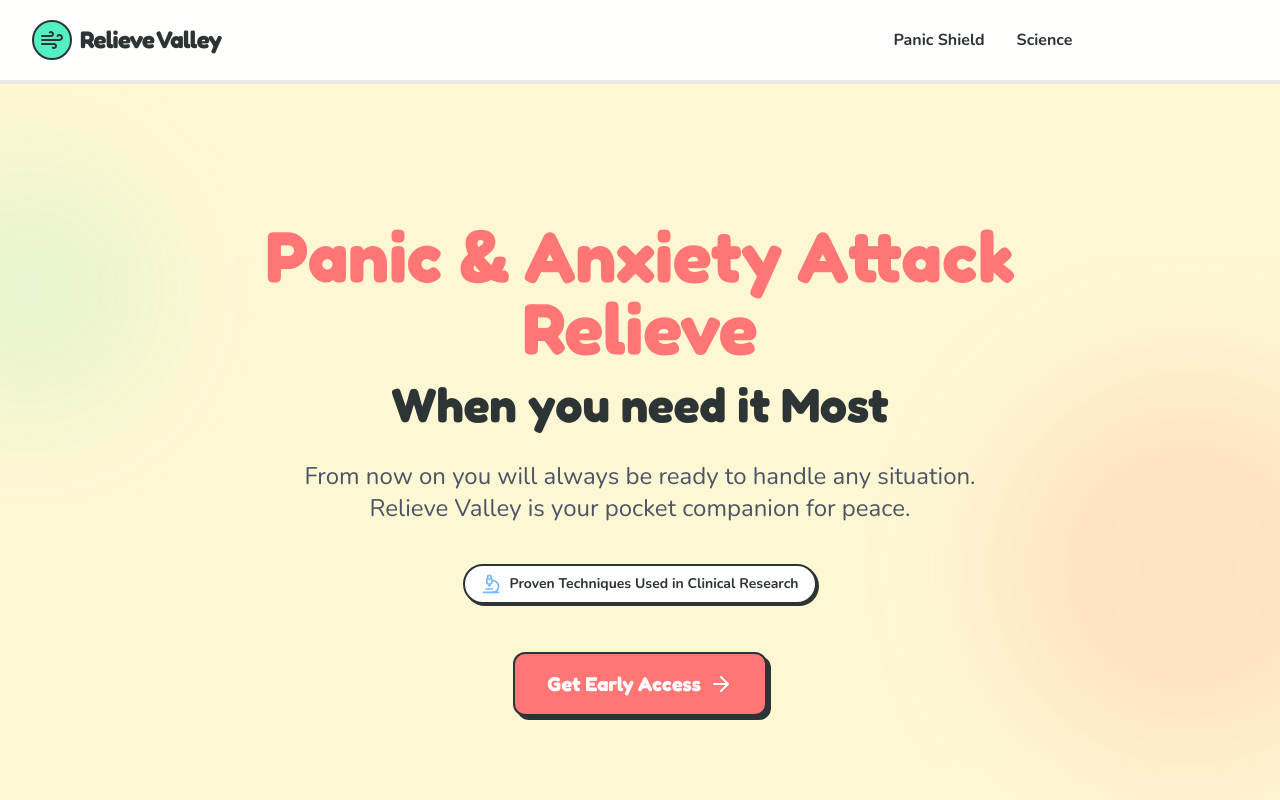
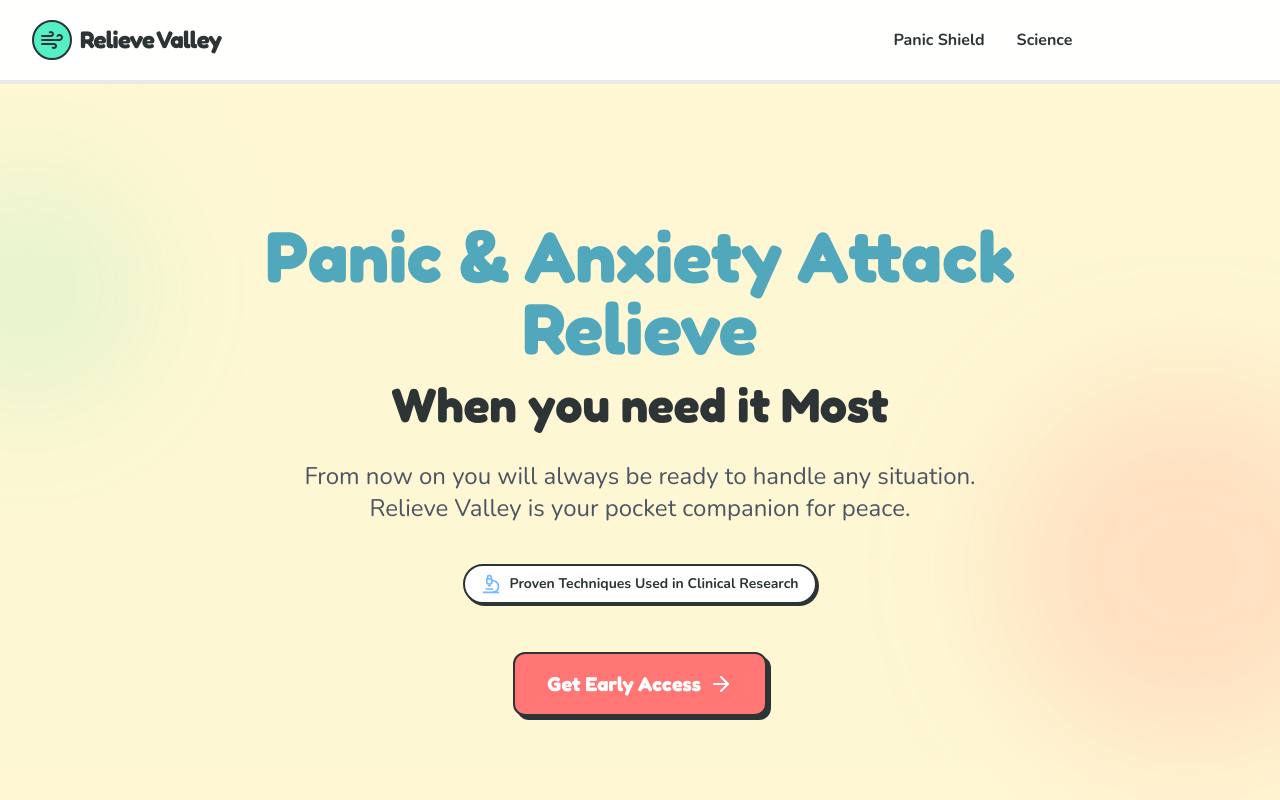
Before and after one commit to NikFanton/relieve-valley-landing, a React (Vite) app: page / in a window 1280 px wide. Shown: the top 800 px of the page. Built offline with nearby package versions, Linux system fonts and the light colour scheme.

Commit message:
fix: Update brand color for heading span
The previous brand color for the "Panic & Anxiety Attack Relieve" heading was incorrect. This commit updates the color to the correct `rgb(81,167,188)` value to align with the application's branding.

```diff
--- a/App.tsx
+++ b/App.tsx
@@ -140,7 +140,7 @@ function App() {
            <div className="max-w-7xl mx-auto px-4 sm:px-6 lg:px-8 relative z-10">
              <div className="text-center max-w-4xl mx-auto">
                <h1 className="text-5xl md:text-7xl font-cartoon font-extrabold leading-tight mb-8 text-brand-dark">
-                 <span className="text-brand-orange">Panic & Anxiety Attack Relieve</span> <br/>
+                 <span className="text-[rgb(81,167,188)]">Panic & Anxiety Attack Relieve</span> <br/>
                  <span className="text-3xl md:text-5xl text-brand-dark block mt-4">When you need it Most</span>
                </h1>
 
```
